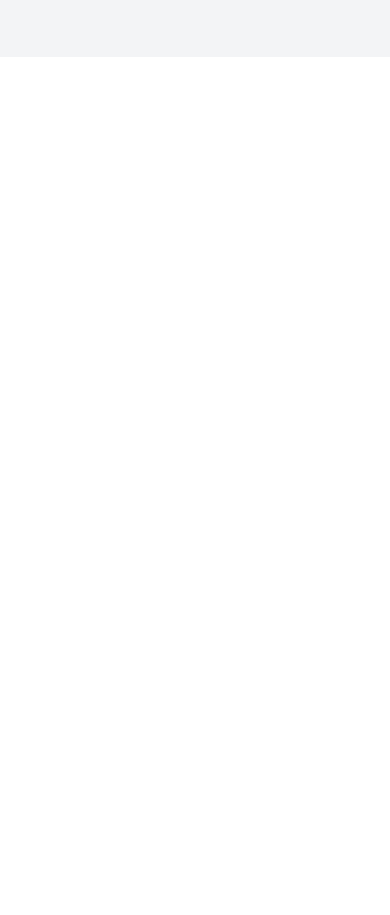
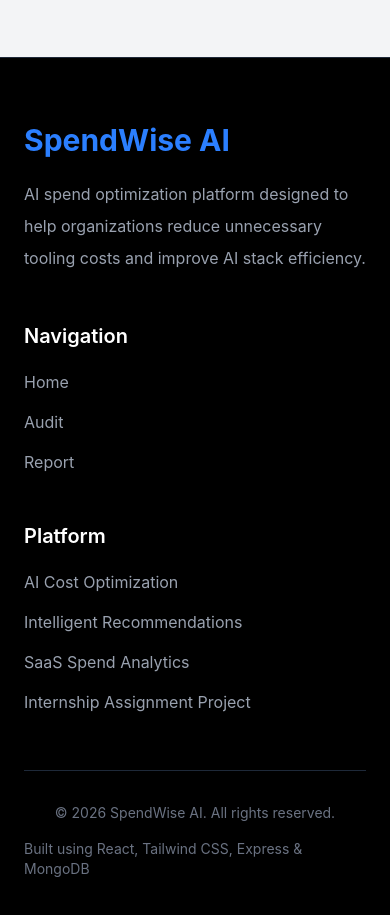
Before and after one commit to akashzone/SpendWise-AI, a React app in the folder frontend/: page /report/1234 in a window 390 px wide. Shown: the part 900-1815 px from the top of the page. Before the commit the page ends 957 px from the top, so only its background shows below. Built offline with nearby package versions, Linux system fonts and the light colour scheme; the HTML template or start-up script is replaced by a standard one.

Commit message:
feat: add responsive footer section

```diff
--- a/frontend/src/App.jsx
+++ b/frontend/src/App.jsx
@@ -9,6 +9,7 @@
 import Audit from "./pages/Audit";
 import Report from "./pages/Report";
 import Navbar from "./components/Navbar";
+import Footer from "./components/Footer";
 
 function App() {
   return (
@@ -24,7 +25,9 @@
 
           <Route path="/report/:id" element={<Report />} />
         </Routes>
+        <Footer />
       </BrowserRouter>
+
     </>
   )
 }
--- /dev/null
+++ b/frontend/src/components/Footer.jsx
@@ -0,0 +1,104 @@
+import { Link } from "react-router-dom";
+
+const Footer = () => {
+  return (
+    <footer className="bg-black text-white border-t border-gray-800">
+
+      <div className="max-w-7xl mx-auto px-6 py-16">
+
+        <div className="grid grid-cols-1 md:grid-cols-3 gap-12">
+
+          {/* Brand */}
+          <div>
+            <h2 className="text-3xl font-bold text-blue-500">
+              SpendWise AI
+            </h2>
+
+            <p className="text-gray-400 mt-5 leading-8">
+              AI spend optimization platform designed to help
+              organizations reduce unnecessary tooling costs
+              and improve AI stack efficiency.
+            </p>
+          </div>
+
+          {/* Navigation */}
+          <div>
+            <h3 className="text-xl font-semibold mb-5">
+              Navigation
+            </h3>
+
+            <div className="flex flex-col gap-4 text-gray-400">
+
+              <Link
+                to="/"
+                className="hover:text-white transition"
+              >
+                Home
+              </Link>
+
+              <Link
+                to="/audit"
+                className="hover:text-white transition"
+              >
+                Audit
+              </Link>
+
+              <Link
+                to="/report/local"
+                className="hover:text-white transition"
+              >
+                Report
+              </Link>
+
+            </div>
+          </div>
+
+          {/* Info */}
+          <div>
+            <h3 className="text-xl font-semibold mb-5">
+              Platform
+            </h3>
+
+            <div className="space-y-4 text-gray-400">
+
+              <p>
+                AI Cost Optimization
+              </p>
+
+              <p>
+                Intelligent Recommendations
+              </p>
+
+              <p>
+                SaaS Spend Analytics
+              </p>
+
+              <p>
+                Internship Assignment Project
+              </p>
+
+            </div>
+          </div>
+
+        </div>
+
+        {/* Bottom */}
+        <div className="border-t border-gray-800 mt-14 pt-8 flex flex-col md:flex-row items-center justify-between gap-4">
+
+          <p className="text-gray-500 text-sm">
+            © 2026 SpendWise AI. All rights reserved.
+          </p>
+
+          <p className="text-gray-500 text-sm">
+            Built using React, Tailwind CSS, Express & MongoDB
+          </p>
+
+        </div>
+
+      </div>
+
+    </footer>
+  );
+};
+
+export default Footer;
```
